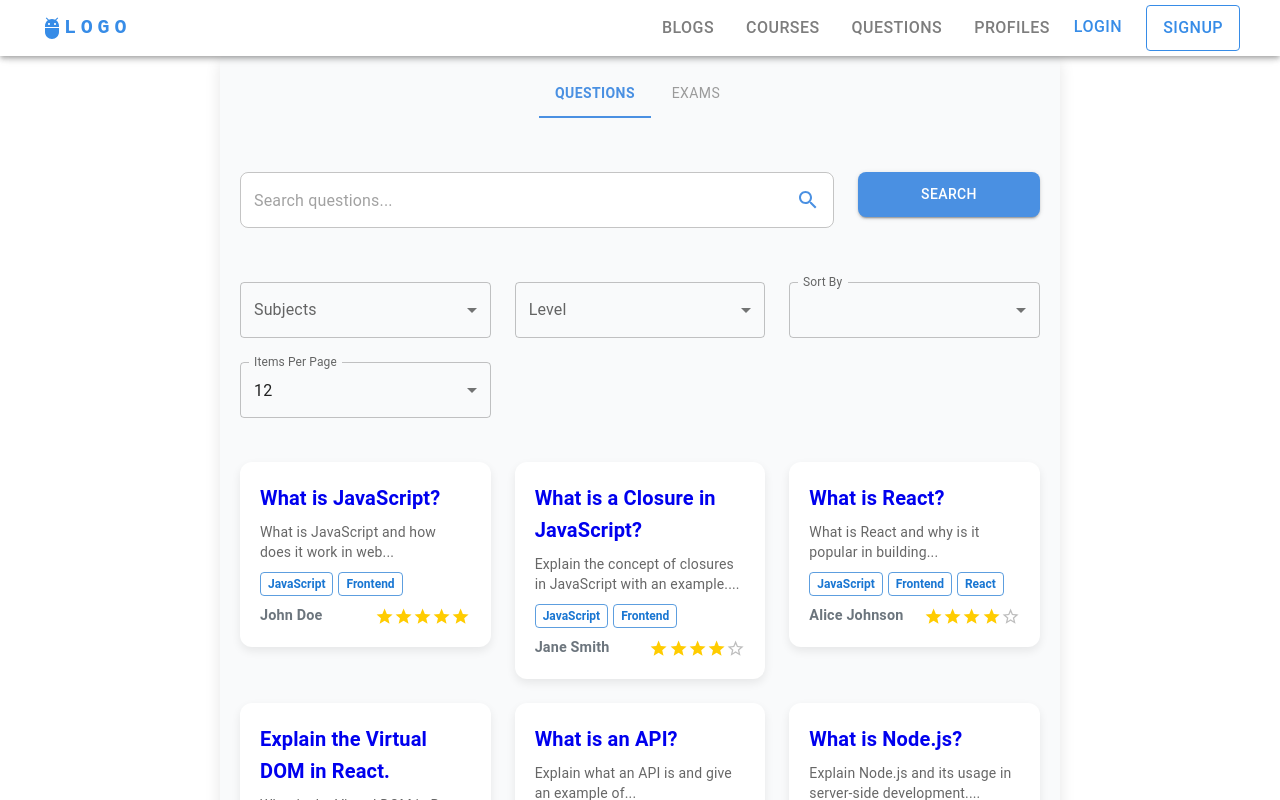
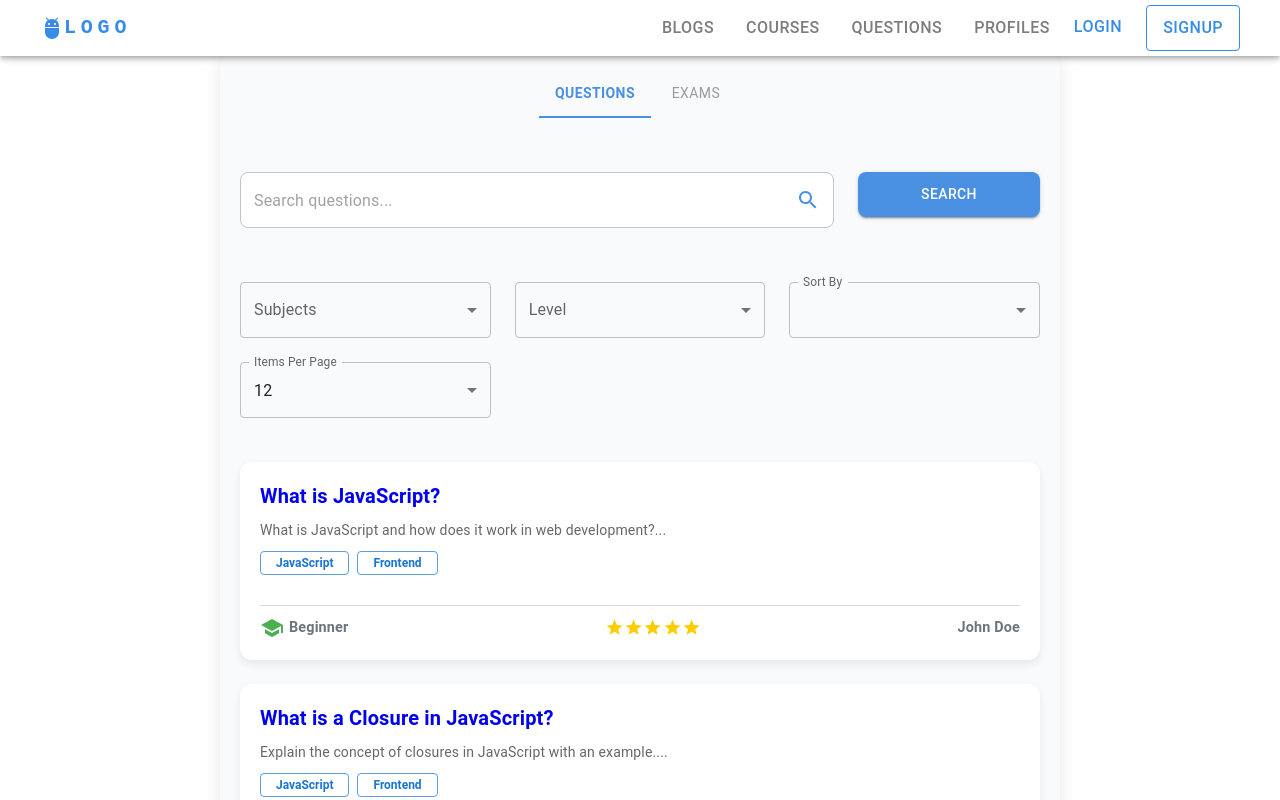
Before and after one commit to SAD-Enjoyers/SAD_Frontend, a React (Vite) app: page /QuestionSearch in a window 1280 px wide. Shown: the top 800 px of the page. Built offline with nearby package versions, Linux system fonts and the light colour scheme.

Commit message:
Fix boolean attribute warning for 'item' by converting true to string

```diff
--- a/package.json
+++ b/package.json
@@ -12,9 +12,10 @@
   "dependencies": {
     "@emotion/react": "^11.13.3",
     "@emotion/styled": "^11.13.0",
-    "@mui/icons-material": "^6.1.6",
+    "@mui/icons-material": "^6.1.7",
     "@mui/material": "^6.1.6",
     "axios": "^1.7.7",
+    "framer-motion": "^11.11.17",
     "react": "^18.3.1",
     "react-dom": "^18.3.1",
     "react-router-dom": "^6.27.0"
--- a/src/features/Exams/QuestionSearch/QuestionSearch.jsx
+++ b/src/features/Exams/QuestionSearch/QuestionSearch.jsx
@@ -14,12 +14,21 @@ import {
   Chip,
   Rating,
   Pagination,
+  ListItemIcon,
   Grid,
 } from "@mui/material";
 import SearchIcon from "@mui/icons-material/Search";
 import { Link } from "react-router-dom";
 import Layout from "../../../common/Layout";
 import Mokdata from "./mokData.json";
+import { motion } from "framer-motion";
+import {
+  School,
+  SchoolOutlined,
+  FilterList,
+  Sort,
+  SortByAlpha,
+} from "@mui/icons-material";
 
 function QuestionSearch() {
   const [searchTerm, setSearchTerm] = useState("");
@@ -194,6 +203,7 @@ function QuestionSearch() {
 
             {/* Filter Options */}
             <Grid container spacing={3} sx={{ marginTop: "30px" }}>
+              {/* Filter by Subjects */}
               <Grid item xs={12} sm={4}>
                 <FormControl fullWidth variant="outlined">
                   <InputLabel>Subjects</InputLabel>
@@ -204,15 +214,29 @@ function QuestionSearch() {
                     label="Subjects"
                     renderValue={(selected) => selected.join(", ")}
                   >
-                    <MenuItem value="JavaScript">JavaScript</MenuItem>
-                    <MenuItem value="Frontend">Frontend</MenuItem>
-                    <MenuItem value="Backend">Backend</MenuItem>
-                    <MenuItem value="AI">AI</MenuItem>
-                    <MenuItem value="Data Science">Data Science</MenuItem>
-                    <MenuItem value="Python">Python</MenuItem>
+                    <MenuItem value="JavaScript">
+                      <FilterList sx={{ marginRight: "8px" }} /> JavaScript
+                    </MenuItem>
+                    <MenuItem value="Frontend">
+                      <FilterList sx={{ marginRight: "8px" }} /> Frontend
+                    </MenuItem>
+                    <MenuItem value="Backend">
+                      <FilterList sx={{ marginRight: "8px" }} /> Backend
+                    </MenuItem>
+                    <MenuItem value="AI">
+                      <FilterList sx={{ marginRight: "8px" }} /> AI
+                    </MenuItem>
+                    <MenuItem value="Data Science">
+                      <FilterList sx={{ marginRight: "8px" }} /> Data Science
+                    </MenuItem>
+                    <MenuItem value="Python">
+                      <FilterList sx={{ marginRight: "8px" }} /> Python
+                    </MenuItem>
                   </Select>
                 </FormControl>
               </Grid>
+
+              {/* Filter by Level */}
               <Grid item xs={12} sm={4}>
                 <FormControl fullWidth variant="outlined">
                   <InputLabel>Level</InputLabel>
@@ -221,13 +245,45 @@ function QuestionSearch() {
                     onChange={(event) => setSelectedLevel(event.target.value)}
                     label="Level"
                   >
-                    <MenuItem value="">All Levels</MenuItem>
-                    <MenuItem value="beginner">Beginner</MenuItem>
-                    <MenuItem value="intermediate">Intermediate</MenuItem>
-                    <MenuItem value="advanced">Advanced</MenuItem>
+                    <MenuItem value="">
+                      <ListItemIcon>
+                        <SchoolOutlined
+                          sx={{ fontSize: "1.2rem", color: "#6c757d" }}
+                        />
+                      </ListItemIcon>
+                      <Typography variant="body2" sx={{ fontSize: "0.9rem" }}>
+                        All Levels
+                      </Typography>
+                    </MenuItem>
+                    <MenuItem value="beginner">
+                      <ListItemIcon>
+                        <School sx={{ fontSize: "1.2rem", color: "#4CAF50" }} />
+                      </ListItemIcon>
+                      <Typography variant="body2" sx={{ fontSize: "0.9rem" }}>
+                        Beginner
+                      </Typography>
+                    </MenuItem>
+                    <MenuItem value="intermediate">
+                      <ListItemIcon>
+                        <School sx={{ fontSize: "1.2rem", color: "#FF9800" }} />
+                      </ListItemIcon>
+                      <Typography variant="body2" sx={{ fontSize: "0.9rem" }}>
+                        Intermediate
+                      </Typography>
+                    </MenuItem>
+                    <MenuItem value="advanced">
+                      <ListItemIcon>
+                        <School sx={{ fontSize: "1.2rem", color: "#F44336" }} />
+                      </ListItemIcon>
+                      <Typography variant="body2" sx={{ fontSize: "0.9rem" }}>
+                        Advanced
+                      </Typography>
+                    </MenuItem>
                   </Select>
                 </FormControl>
               </Grid>
+
+              {/* Sort By */}
               <Grid item xs={12} sm={4}>
                 <FormControl fullWidth variant="outlined">
                   <InputLabel>Sort By</InputLabel>
@@ -236,13 +292,23 @@ function QuestionSearch() {
                     onChange={handleSortChange}
                     label="Sort By"
                   >
-                    <MenuItem value="score-asc">Score (Low to High)</MenuItem>
-                    <MenuItem value="score-desc">Score (High to Low)</MenuItem>
-                    <MenuItem value="name-asc">Name (A to Z)</MenuItem>
-                    <MenuItem value="name-desc">Name (Z to A)</MenuItem>
+                    <MenuItem value="score-asc">
+                      <Sort sx={{ marginRight: "8px" }} /> Score (Low to High)
+                    </MenuItem>
+                    <MenuItem value="score-desc">
+                      <Sort sx={{ marginRight: "8px" }} /> Score (High to Low)
+                    </MenuItem>
+                    <MenuItem value="name-asc">
+                      <SortByAlpha sx={{ marginRight: "8px" }} /> Name (A to Z)
+                    </MenuItem>
+                    <MenuItem value="name-desc">
+                      <SortByAlpha sx={{ marginRight: "8px" }} /> Name (Z to A)
+                    </MenuItem>
                   </Select>
                 </FormControl>
               </Grid>
+
+              {/* Items Per Page */}
               <Grid item xs={12} sm={4}>
                 <FormControl fullWidth variant="outlined">
                   <InputLabel>Items Per Page</InputLabel>
@@ -252,10 +318,10 @@ function QuestionSearch() {
                     label="Items Per Page"
                   >
                     <MenuItem value={6}>6</MenuItem>
-                    <MenuItem value={10}>10</MenuItem>
+                    <MenuItem value={9}>9</MenuItem>
                     <MenuItem value={12}>12</MenuItem>
-                    <MenuItem value={16}>16</MenuItem>
-                    <MenuItem value={32}>32</MenuItem>
+                    <MenuItem value={15}>15</MenuItem>
+                    <MenuItem value={30}>30</MenuItem>
                   </Select>
                 </FormControl>
               </Grid>
@@ -264,27 +330,34 @@ function QuestionSearch() {
             {/* Display Results */}
             <Grid container spacing={3} sx={{ marginTop: "20px" }}>
               {currentQuestions.map((question) => (
-                <Grid item xs={12} sm={6} md={4} key={question.id}>
+                <Grid item xs={12} key={question.id}>
                   <Box
                     sx={{
                       display: "flex",
                       flexDirection: "column",
                       padding: "20px",
-                      borderRadius: "12px", // Rounded corners for cards
+                      borderRadius: "12px",
                       backgroundColor: "#fff",
-                      boxShadow: "0 4px 10px rgba(0, 0, 0, 0.08)", // Soft shadow
-                      transition: "transform 0.3s ease-in-out", // Hover effect
+                      boxShadow: "0 4px 10px rgba(0, 0, 0, 0.08)",
+                      transition: "transform 0.3s ease-in-out",
                       "&:hover": {
-                        transform: "scale(1.03)", // Slightly enlarge on hover
+                        transform: "scale(1.03)",
                       },
+                      width: "100%",
+                      maxWidth: "900px", // Max width for large screens
+                      margin: "0 auto",
+                      boxSizing: "border-box",
                     }}
                   >
+                    {/* Question Title */}
                     <Typography
                       variant="h6"
                       sx={{
                         color: "#4A90E2",
                         fontWeight: "bold",
                         textDecoration: "none",
+                        marginBottom: "10px",
+                        lineHeight: "1.4", // Adjust line height for better readability
                       }}
                     >
                       <Link
@@ -294,21 +367,27 @@ function QuestionSearch() {
                         {question.name}
                       </Link>
                     </Typography>
+
+                    {/* Question Description */}
                     <Typography
                       variant="body2"
                       color="text.secondary"
-                      sx={{ marginTop: "8px" }}
+                      sx={{
+                        marginBottom: "10px",
+                        fontSize: "0.875rem", // Slightly smaller font for description
+                        lineHeight: "1.5",
+                      }}
                     >
-                      {question.text.split(" ").slice(0, 10).join(" ")}...
+                      {question.text.split(" ").slice(0, 15).join(" ")}...
                     </Typography>
 
-                    {/* Display Subjects */}
+                    {/* Subjects */}
                     <Box
                       sx={{
                         display: "flex",
                         flexWrap: "wrap",
-                        gap: "5px",
-                        marginTop: "10px",
+                        gap: "8px",
+                        marginBottom: "15px", // Space before the next section
                       }}
                     >
                       {question.subjects.map((subject, index) => (
@@ -321,21 +400,47 @@ function QuestionSearch() {
                           sx={{
                             fontSize: "0.75rem",
                             fontWeight: "bold",
-                            borderRadius: "4px", // Slight rounding for chips
+                            borderRadius: "4px",
+                            padding: "2px 8px",
                           }}
                         />
                       ))}
                     </Box>
 
-                    {/* Score & Writer */}
+                    {/* Level, Score & Writer */}
                     <Box
                       sx={{
                         display: "flex",
                         justifyContent: "space-between",
                         alignItems: "center",
-                        marginTop: "10px",
+                        marginTop: "15px",
+                        borderTop: "1px solid #ddd",
+                        paddingTop: "10px",
                       }}
                     >
+                      {/* Level Icon */}
+                      <Box
+                        sx={{
+                          display: "flex",
+                          alignItems: "center",
+                          gap: "5px",
+                        }}
+                      >
+                        {question.level === "beginner" && (
+                          <School
+                            sx={{ fontSize: "1.5rem", color: "#4CAF50" }}
+                          />
+                        )}
+                        {question.level === "intermediate" && (
+                          <School
+                            sx={{ fontSize: "1.5rem", color: "#FF9800" }}
+                          />
+                        )}
+                        {question.level === "advanced" && (
+                          <School
+                            sx={{ fontSize: "1.5rem", color: "#F44336" }}
+                          />
+                        )}
                         <Typography
                           variant="body2"
                           sx={{
@@ -344,8 +449,14 @@ function QuestionSearch() {
                             fontSize: "0.9rem",
                           }}
                         >
-                        {question.writer}
+                          {question.level
+                            ? question.level.charAt(0).toUpperCase() +
+                              question.level.slice(1)
+                            : "Not Specified"}
                         </Typography>
+                      </Box>
+
+                      {/* Score */}
                       <Rating
                         name="score"
                         value={question.score}
@@ -356,6 +467,32 @@ function QuestionSearch() {
                           "& .MuiRating-iconFilled": { color: "#ffcc00" },
                         }}
                       />
+
+                      {/* Writer Name with Motion Effects */}
+                      <motion.div
+                        whileHover={{ scale: 1.05, color: "#4A90E2" }} // Hover effect: scale up and change color
+                        whileTap={{ scale: 0.98 }} // Click effect: scale down on tap
+                        transition={{ duration: 0.2 }} // Smooth transition for hover and click
+                      >
+                        <Typography
+                          variant="body2"
+                          sx={{
+                            color: "#6c757d",
+                            fontWeight: "bold",
+                            fontSize: "0.9rem",
+                          }}
+                        >
+                          <Link
+                            to={`/profile/${question.writerId}`}
+                            style={{
+                              color: "#6c757d",
+                              textDecoration: "none",
+                            }}
+                          >
+                            {question.writer}
+                          </Link>
+                        </Typography>
+                      </motion.div>
                     </Box>
                   </Box>
                 </Grid>
```
Also changed, not shown: 1 other file (tests, documents, lock files or other folders). Lines whose indentation alone changed are shown as unchanged.
